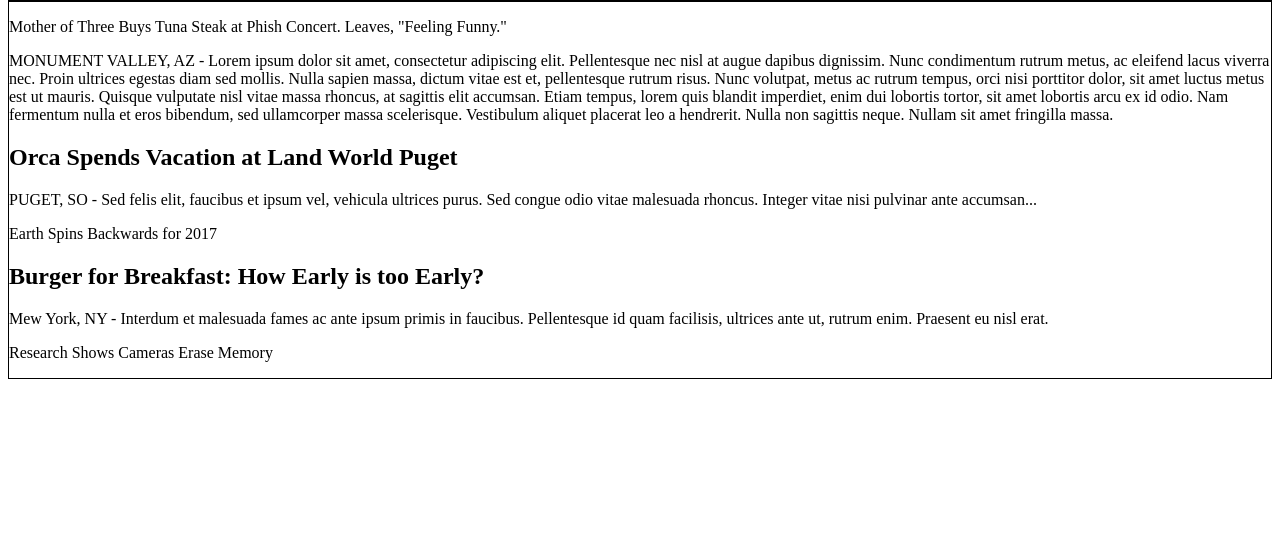
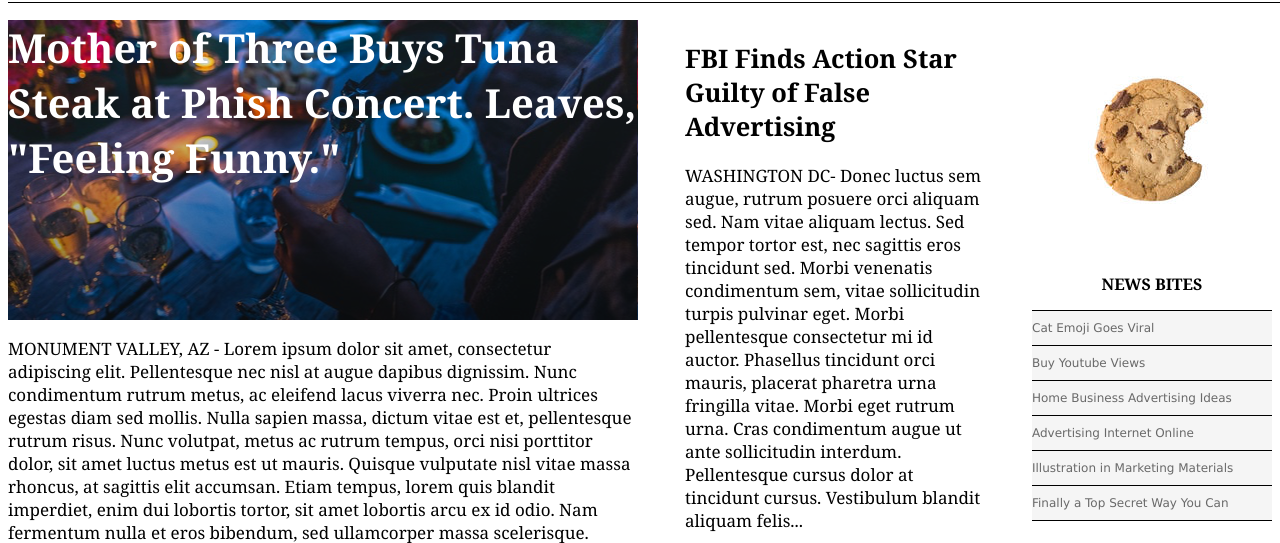
Before and after one commit to samirqadir/MyTimes, a plain HTML site: page index.html in a window 1280 px wide. Shown: the part 78-621 px from the top of the page. Drawn offline with Linux system fonts and the light colour scheme.

Commit message:
75% commit

```diff
--- a/Resources/CSS/style.css
+++ b/Resources/CSS/style.css
@@ -1,13 +1,18 @@
 /* header style definitions */
 .header {
+  position: fixed;
+  top: 0;
+  width: 100%;
   display: flex;
   font-family: Verdana;
   font-size: 14px;
   font-weight: bold;
   justify-content: space-between;
   align-items: center;
-  padding-bottom: 10px;
+  padding: 10px 0px;
   border-bottom: 1px solid black;
+  background-color: white;
+  z-index: 10;
 }
 
 .logo {
@@ -20,21 +25,114 @@
   margin-left: 10px;
 }
 
-.header nav {
-  display: inline-block;
-  color: black;
-}
-
 .header nav a {
   margin-right: 20px;
   color: black;
 }
 
-.main {
+/* column styule definitions */
+.column {
   display: flex;
-  border: 1px solid black;
+  justify-content: space-between;
+  padding-top: 90px;
 }
 
-div.main >> * {
-  border: 1px solid black;
+/* style dfefinitions for image containers */
+.image {
+  display: flex;
+  font-family: Georgia;
+  font-weight: bold;
+  font-size: 30px;
+  color: white;
+  height: 300px;
 }
+
+.leader.image {
+  font-size: 40px;
+}
+
+.center span {
+  text-align: center;
+}
+
+.large .leader.image {
+  background-image: url("../img-story-main.png");
+}
+
+.large .third {
+  background-image: url("../img-story-2.png");
+  justify-content: center;
+}
+
+.large .fourth {
+  background-image: url("../img-story-3.png");
+  justify-content: center;
+}
+
+.medium .second {
+  background-image: url("../img-story-1.png");
+  justify-content: center;
+}
+
+/* style for text containers */
+.text {
+  font-family: Georgia;
+  font-size: 17px;
+  color: black;
+}
+
+/* column width and flex layout */
+.large {
+  width: 630px;
+  display: flex;
+  flex-flow: column wrap;
+}
+
+.stories {
+  display: flex;
+  flex-flow: row wrap;
+  justify-content: space-between;
+}
+
+.stories > * {
+  width: 300px;
+  height: 300px;
+}
+
+.medium {
+  width: 300px;
+  display: flex;
+  flex-flow: column nowrap;
+}
+
+.small {
+  width: 240px;
+  display: flex;
+  flex-flow: column nowrap;
+}
+
+.small h2 {
+  font-family: Georgia;
+  font-size: 16px;
+  font-weight: bold;
+  color: black;
+  text-align: center;
+  border-bottom: 1px solid black;
+  padding-bottom: 15px;
+  margin-bottom: 0px;
+}
+
+.newsbites {
+  display: flex;
+  flex-direction: column;
+  background-color: WhiteSmoke;
+  font-family: Verdana;
+  font-size: 12px;
+  color: DimGray;
+}
+
+.newsbites > * {
+  padding: 10px 0;
+  margin: 0px;
+  border-bottom: 1px solid black;
+}
--- a/index.html
+++ b/index.html
@@ -25,38 +25,72 @@
     </div>
 
 <!-- main page content -->
-    <div class="main">
+    <div class="column">
 
 <!-- first column -->
       <div class="large">
 
-        <div class="leader_title">
-          <p>Mother of Three Buys Tuna Steak at Phish Concert. Leaves, "Feeling Funny."</p>
+        <div class="leader image">
+          <span>Mother of Three Buys Tuna Steak at Phish Concert. Leaves, "Feeling Funny."</span>
         </div>
 
-        <div class="leader">
+        <div class="leader text">
           <p>MONUMENT VALLEY, AZ - Lorem ipsum dolor sit amet, consectetur adipiscing elit. Pellentesque nec nisl at augue dapibus dignissim. Nunc condimentum rutrum metus, ac eleifend lacus viverra nec. Proin ultrices egestas diam sed mollis. Nulla sapien massa, dictum vitae est et, pellentesque rutrum risus. Nunc volutpat, metus ac rutrum tempus, orci nisi porttitor dolor, sit amet luctus metus est ut mauris. Quisque vulputate nisl vitae massa rhoncus, at sagittis elit accumsan. Etiam tempus, lorem quis blandit imperdiet, enim dui lobortis tortor, sit amet lobortis arcu ex id odio. Nam fermentum nulla et eros bibendum, sed ullamcorper massa scelerisque. Vestibulum aliquet placerat leo a hendrerit. Nulla non sagittis neque. Nullam sit amet fringilla massa.</p>
         </div>
+        <div class="stories">
+          <div class="first text">
+            <h2>Orca Spends Vacation at Land World Puget</h2>
+            <p>PUGET, SO - Sed felis elit, faucibus et ipsum vel, vehicula ultrices purus. Sed congue odio vitae malesuada rhoncus. Integer vitae nisi pulvinar ante accumsan...</p>
+          </div>
 
-        <div class="first">
-          <h2>Orca Spends Vacation at Land World Puget</h2>
-          <p>PUGET, SO - Sed felis elit, faucibus et ipsum vel, vehicula ultrices purus. Sed congue odio vitae malesuada rhoncus. Integer vitae nisi pulvinar ante accumsan...</p>
+          <div class="second text">
+            <h2>Burger for Breakfast: How Early is too Early?</h2>
+            <p>Mew York, NY - Interdum et malesuada fames ac ante ipsum primis in faucibus. Pellentesque id quam facilisis, ultrices ante ut, rutrum enim. Praesent eu nisl erat.</p>
+          </div>
+
+          <div class="third image center">
+            <span>Earth Spins Backwards for 2017</span>
+          </div>
+
+          <div class="fourth image center">
+            <span>Research Shows Cameras Erase Memory</span>
+          </div>
+        </div>
+      </div>
+
+<!-- second column -->
+      <div class="medium">
+
+        <div class="first text">
+          <h2>FBI Finds Action Star Guilty of False Advertising</h2>
+          <p>WASHINGTON DC- Donec luctus sem augue, rutrum posuere orci aliquam sed. Nam vitae aliquam lectus. Sed tempor tortor est, nec sagittis eros tincidunt sed. Morbi venenatis condimentum sem, vitae sollicitudin turpis pulvinar eget. Morbi pellentesque consectetur mi id auctor. Phasellus tincidunt orci mauris, placerat pharetra urna fringilla vitae. Morbi eget rutrum urna. Cras condimentum augue ut ante sollicitudin interdum. Pellentesque cursus dolor at tincidunt cursus. Vestibulum blandit aliquam felis...</p>
         </div>
 
-        <div class="second">
-          <p>Earth Spins Backwards for 2017</p>
+        <div class="second image center">
+          <span>Cats in Control-Is It a Thing?</span>
         </div>
 
-        <div class="third">
-          <h2>Burger for Breakfast: How Early is too Early?</h2>
-          <p>Mew York, NY - Interdum et malesuada fames ac ante ipsum primis in faucibus. Pellentesque id quam facilisis, ultrices ante ut, rutrum enim. Praesent eu nisl erat.</p>
+        <div class="third text">
+          <p>BROOKLYN, NY- In molestie nulla sodales sit amet. Proin vulputate, ipsum porta aliquam commodo, nunc nibh tincidunt lorem, vel consectetur neque mi vel neque. Mauris ultricies, nulla scelerisque sollicitudin lobortis, dui est sodales sapien, a vestibulum velit diam eget felis. Vivamus dignissim lacinia dolor, quis commodo tellus pellentesque in.</p>
         </div>
-
-        <div class="fourth">
-          <p>Research Shows Cameras Erase Memory</p>
-        </div>
-
       </div>
 
-    </body>
+<!-- third column -->
+      <div class="small">
+
+        <img src="./resources/img-news-bite.png" />
+        <h2>NEWS BITES</h2>
+
+        <div class="newsbites">
+          <p>Cat Emoji Goes Viral</p>
+          <p>Buy Youtube Views</p>
+          <p>Home Business Advertising Ideas</p>
+          <p>Advertising Internet Online</p>
+          <p>Illustration in Marketing Materials</p>
+          <p>Finally a Top Secret Way You Can</p>
+        </div>
+      </div>
+
+    </div>
+  </body>
 </html>
```
